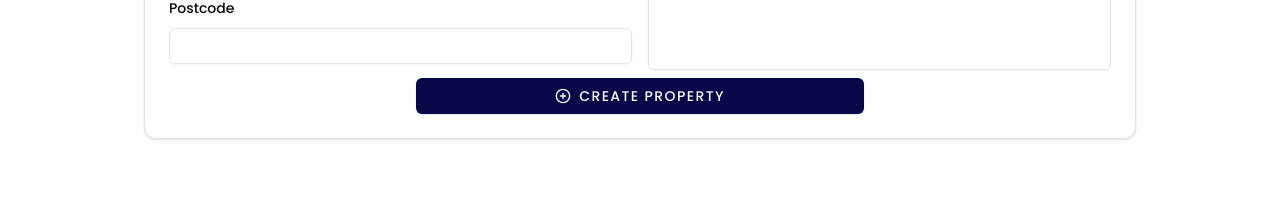
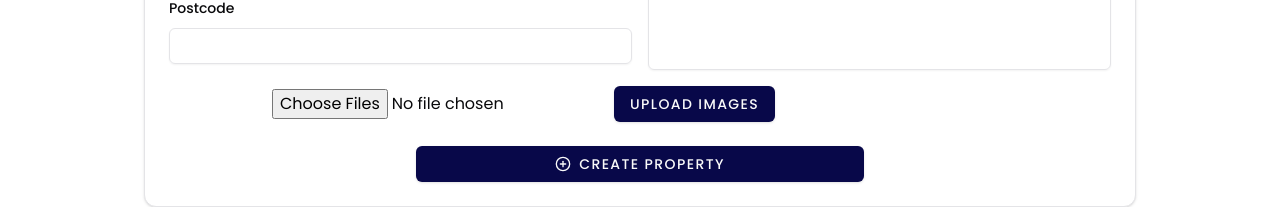
Before and after one commit to peter901/fire-homes-project, a Next.js app: page /admin-dashboard/new in a window 1280 px wide. Shown: the part 569-776 px from the top of the page. Built offline with nearby package versions, Linux system fonts and the light colour scheme; no server answers.

Commit message:
added image uploader component

```diff
--- /dev/null
+++ b/components/ui/MultiImageUploader.tsx
@@ -0,0 +1,27 @@
+"use client";
+
+import { useRef } from "react";
+import { Button } from "./button";
+
+export type ImageUpload = {
+  id: string;
+  url: string;
+  file?: File;
+};
+
+export default function MultiImageUploader({
+  images,
+  onImagesChange,
+}: {
+  images?: ImageUpload[];
+  onImagesChange: (images: ImageUpload[]) => void;
+}) {
+    const uploadInputRef = useRef<HTMLInputElement | null>(null);
+
+  return (
+    <div className="w-full max-w-3xl mx-auto p-4 ">
+        <input ref={uploadInputRef} type="file" multiple accept="image/*" />
+      <Button type="button" onClick={() => uploadInputRef?.current?.click()}>Upload images</Button>
+    </div>
+  );
+}
--- a/components/ui/PropertyForm.tsx
+++ b/components/ui/PropertyForm.tsx
@@ -22,6 +22,7 @@ import {
 import { Input } from "./input";
 import { Textarea } from "./textarea";
 import { Button } from "./button";
+import MultiImageUploader from "./MultiImageUploader";
 
 type Props = {
   submitButtonLabel: React.ReactNode;
@@ -198,6 +199,7 @@ export default function PropertyForm({
             />
           </fieldset>
         </div>
+        <MultiImageUploader onImagesChange={() => {}} />
         <Button
           type="submit"
           className="max-w-md mx-auto mt-2 w-full flex gap-2"
```
